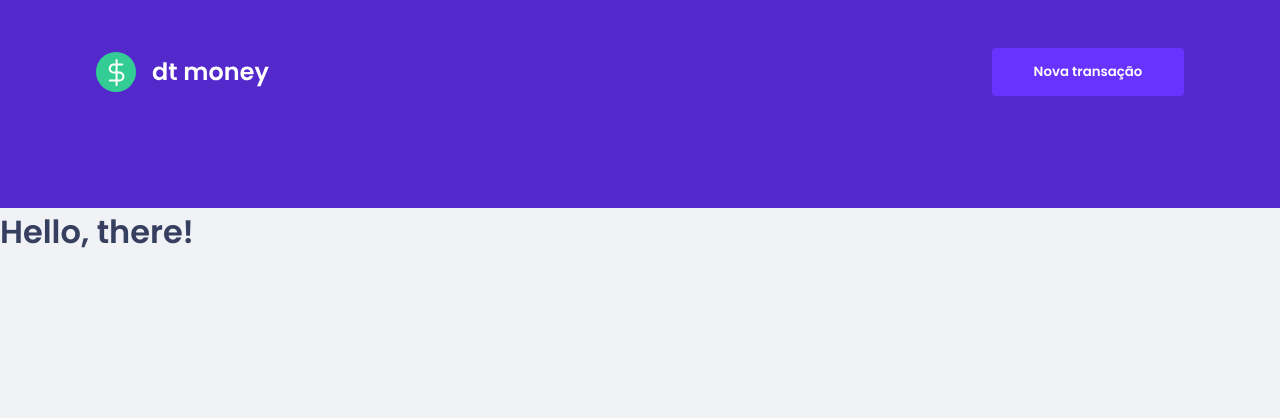
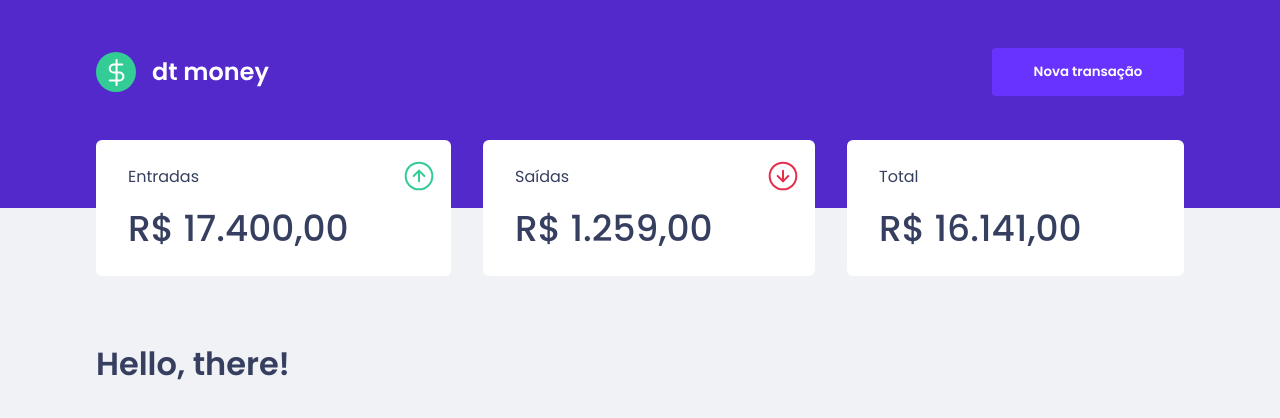
Before and after one commit to juliolmuller/ignite-dt-money, a React (Vite) app: page / in a window 1280 px wide. Shown: the top 418 px of the page. Built offline with nearby package versions, Linux system fonts and the light colour scheme.

Commit message:
feat: create main content container and 'SummaryCard'

```diff
--- a/index.html
+++ b/index.html
@@ -7,7 +7,7 @@
     <link rel="icon" type="image/ico" href="/favicon.ico" />
     <link rel="preconnect" href="https://fonts.googleapis.com" />
     <link rel="preconnect" href="https://fonts.gstatic.com" crossorigin />
-    <link rel="stylesheet" href="https://fonts.googleapis.com/css2?family=Poppins:wght@400;600&display=swap" />
+    <link rel="stylesheet" href="https://fonts.googleapis.com/css2?family=Poppins:wght@400;500;600&display=swap" />
   </head>
   <body>
     <div id="root"></div>
--- a/src/App.tsx
+++ b/src/App.tsx
@@ -1,3 +1,4 @@
+import { Dashboard } from '~/components/Dashboard'
 import { Header } from '~/components/Header'
 import { GlobalStyle } from '~/styles/_global'
 
@@ -6,7 +7,7 @@ export function App() {
     <>
       <GlobalStyle />
       <Header />
-      <h1>Hello, there!</h1>
+      <Dashboard />
     </>
   )
 }
--- /dev/null
+++ b/src/components/Dashboard.tsx
@@ -0,0 +1,21 @@
+import { SummaryCard } from '~/components/SummaryCard'
+import { Container, Content, Root, Summary } from '~/styles/Dashboard'
+
+
+export function Dashboard() {
+  return (
+    <Root>
+      <Container>
+        <Summary>
+          <SummaryCard amount={17400} icon="income" label="Entradas" />
+          <SummaryCard amount={1259} icon="outcome" label="Saídas" />
+          <SummaryCard amount={16141} icon="total" label="Total" />
+        </Summary>
+
+        <Content>
+          <h1>Hello, there!</h1>
+        </Content>
+      </Container>
+    </Root>
+  )
+}
--- /dev/null
+++ b/src/components/SummaryCard.tsx
@@ -0,0 +1,28 @@
+import { Amount, Icon, Label, Root } from '~/styles/SummaryCard'
+
+export interface SummaryCardProps {
+  amount: number
+  icon: 'income' | 'outcome' | 'total'
+  label: string
+  highlight?: boolean
+}
+
+export function SummaryCard({
+  amount,
+  highlight,
+  icon,
+  label,
+}: SummaryCardProps) {
+  const formattedAmount = new Intl.NumberFormat('pt-BR', {
+    style: 'currency',
+    currency: 'BRL',
+  }).format(Math.abs(amount))
+
+  return (
+    <Root highlight={highlight}>
+      <Icon src={`/img/${icon}.svg`} alt="summary icon" />
+      <Label>{label}</Label>
+      <Amount>{formattedAmount}</Amount>
+    </Root>
+  )
+}
--- /dev/null
+++ b/src/styles/Dashboard.ts
@@ -0,0 +1,24 @@
+import styled from 'styled-components'
+
+import { Container as BaseContainer } from './Container'
+
+export const Root = styled.main``
+
+export const Container = styled(BaseContainer)`
+  margin-top: -5.25rem;
+`
+
+export const Summary = styled.div`
+  display: flex;
+  align-items: center;
+  justify-content: space-between;
+  gap: 2rem;
+
+  & > * {
+    flex-grow: 1;
+  }
+`
+
+export const Content = styled.div`
+  margin-top: 4rem;
+`
--- /dev/null
+++ b/src/styles/SummaryCard.ts
@@ -0,0 +1,35 @@
+import styled from 'styled-components'
+
+export const Root = styled.div<{ highlight?: boolean }>`
+  position: relative;
+
+  display: flex;
+  flex-direction: column;
+  justify-content: space-between;
+
+  height: 8.5rem;
+  border-radius: 6px;
+  background-color: var(--${({ highlight }) => (highlight ? 'green' : 'white')});
+  padding: 1.5rem 2rem 1.25rem;
+
+  p {
+    color: var(--${({ highlight }) => (highlight ? 'white' : 'font-title')});
+  }
+`
+
+export const Icon = styled.img`
+  position: absolute;
+  top: 1.25rem;
+  right: 1rem;
+
+  height: 2rem;
+  width: 2rem;
+  object-fit: contain;
+`
+
+export const Label = styled.p``
+
+export const Amount = styled.p`
+  font-size: 2.25rem;
+  font-weight: 500;
+`
--- a/src/styles/_global.ts
+++ b/src/styles/_global.ts
@@ -10,6 +10,7 @@ export const GlobalStyle = createGlobalStyle`
     --font-title: #363f5f;
     --font-body: #969cb3;
     --background: #f0f2f5;
+    --white: #ffffff;
   }
 
   * {
```
